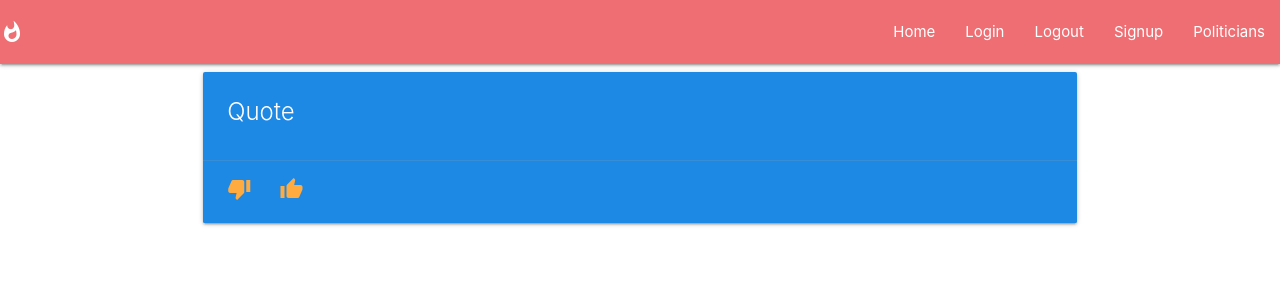
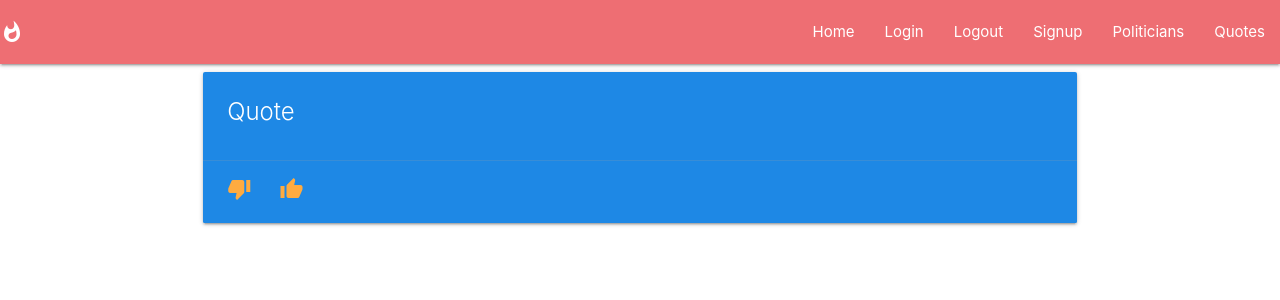
Before and after one commit to nikotsafos/poli-match, a Django app: page / in a window 1280 px wide. Shown: the top 300 px of the page. Run offline with Django 3.2, Linux system fonts and the light colour scheme; data that the repository does not hold is empty.

Commit message:
added quotes index to navbar

```diff
--- a/poli_match/poli_match_app/templates/poli_match/navbar.html
+++ b/poli_match/poli_match_app/templates/poli_match/navbar.html
@@ -8,6 +8,7 @@
       <li><a href="{% url 'logout' %}">Logout</a></li>
       <li><a href="signup">Signup</a></li>
       <li><a href="politicians">Politicians</a></li>
+      <li><a href="quotes">Quotes</a></li>
     </ul>
   </div>
 </nav>
@@ -18,6 +19,7 @@
   <li><a href="{% url 'logout' %}">Logout</a></li>
   <li><a href="signup">Signup</a></li>
   <li><a href="politicians">Politicians</a></li>
+  <li><a href="quotes">Quotes</a></li>
 </ul>
 
 <script type="text/javascript"></script>
```
